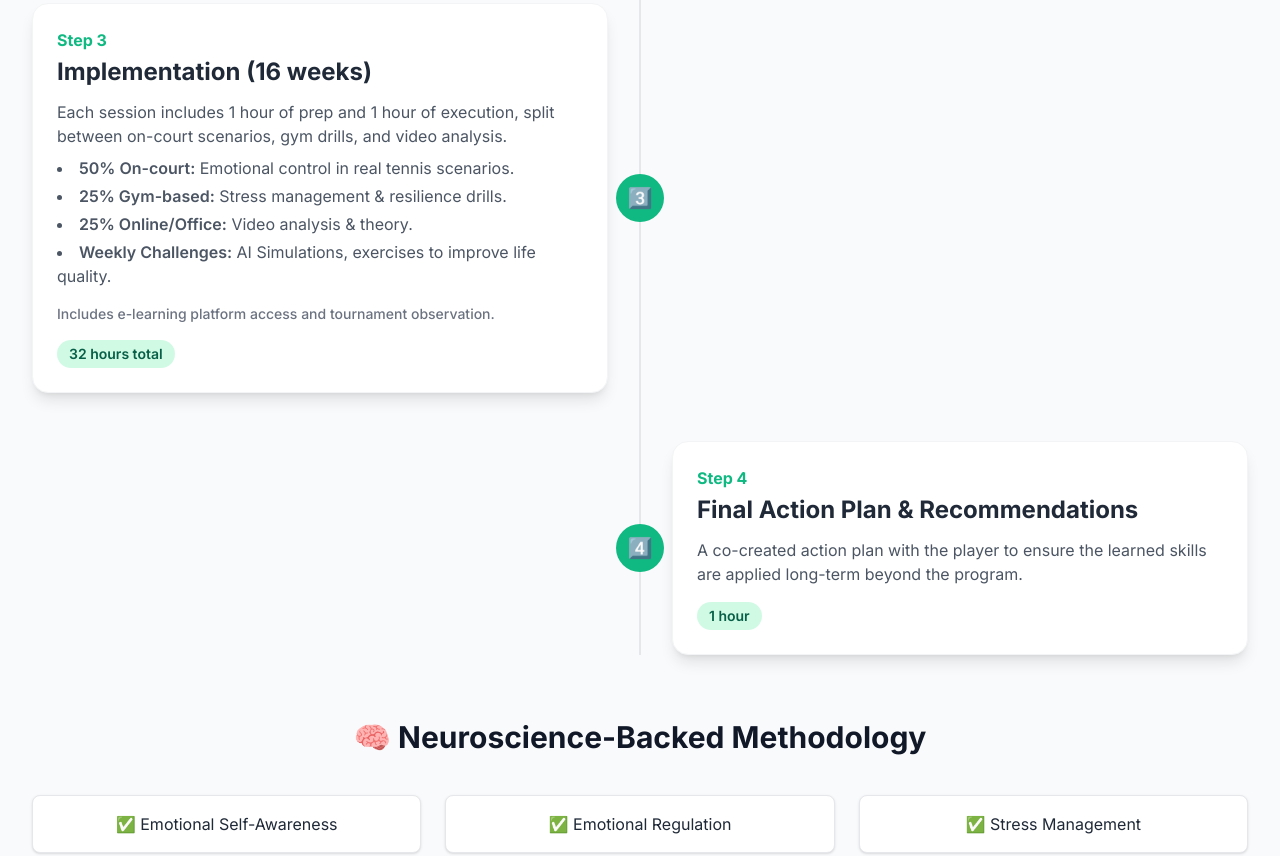
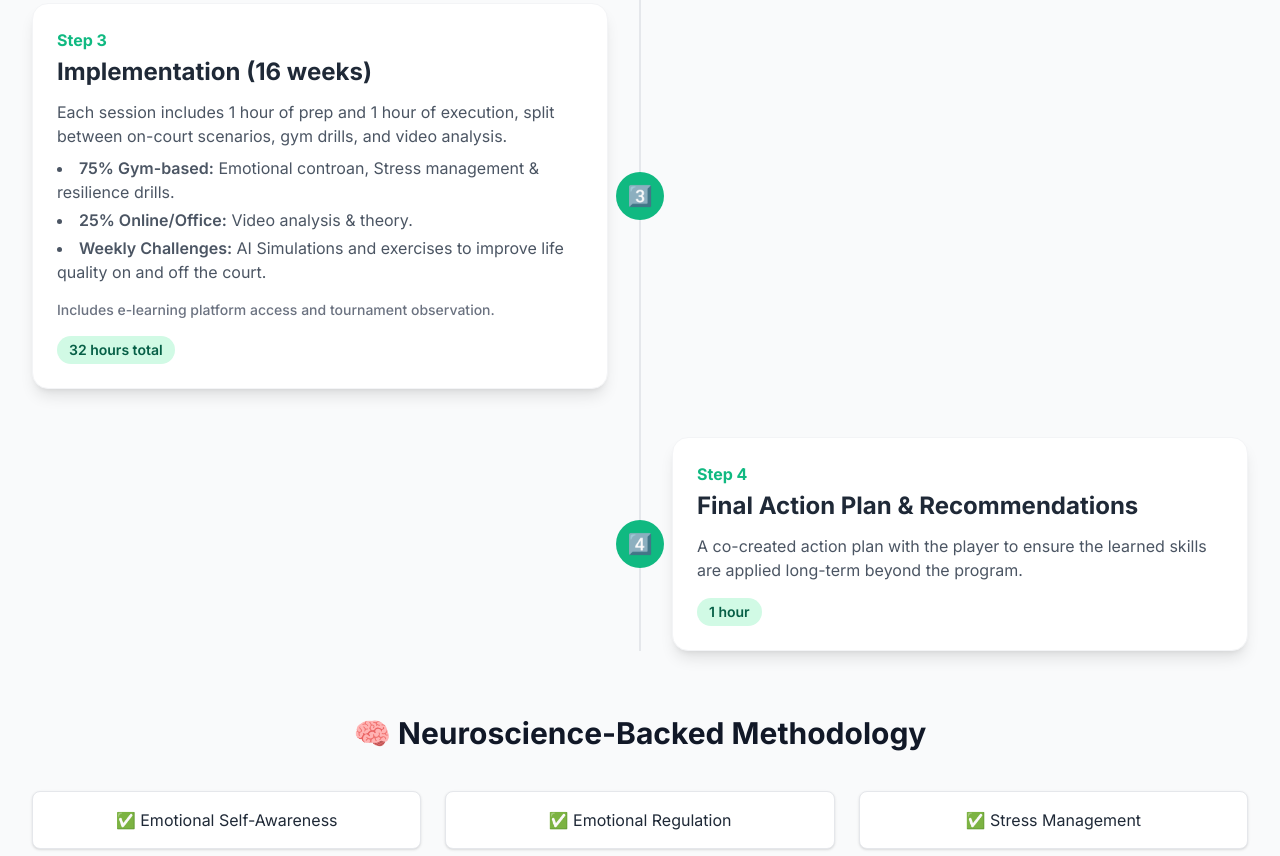
Before and after one commit to Robertmezap/new-england-tennis-proposal, a plain HTML site: page index.html in a window 1280 px wide. Shown: the part 1647-2503 px from the top of the page. Drawn offline with nearby package versions, Linux system fonts and the light colour scheme.

Commit message:
Update index.html

```diff
--- a/index.html
+++ b/index.html
@@ -119,10 +119,9 @@
                                     <h3 class="text-2xl font-bold text-gray-800 mb-3">Implementation (16 weeks)</h3>
                                     <p class="text-gray-600 mb-2">Each session includes 1 hour of prep and 1 hour of execution, split between on-court scenarios, gym drills, and video analysis.</p>
                                     <ul class="list-disc list-inside text-gray-600 space-y-1 mb-4">
-                                        <li><span class="font-semibold">50% On-court:</span> Emotional control in real tennis scenarios.</li>
-                                        <li><span class="font-semibold">25% Gym-based:</span> Stress management & resilience drills.</li>
+                                        <li><span class="font-semibold">75% Gym-based:</span> Emotional controan, Stress management & resilience drills.</li>
                                         <li><span class="font-semibold">25% Online/Office:</span> Video analysis & theory.</li>
-                                        <li><span class="font-semibold">Weekly Challenges:</span> AI Simulations, exercises to improve life quality.</li>
+                                        <li><span class="font-semibold">Weekly Challenges:</span> AI Simulations and exercises to improve life quality on and off the court.</li>
                                     </ul>
                                     <p class="text-sm text-gray-500 font-medium">Includes e-learning platform access and tournament observation.</p>
                                     <span class="mt-4 inline-block bg-emerald-100 text-emerald-800 text-sm font-semibold px-3 py-1 rounded-full">32 hours total</span>
@@ -214,7 +213,6 @@
                             <li class="flex justify-between"><span>- Our Program Cost (paid to us):</span> <span>$2,485</span></li>
                             <li class="flex justify-between text-emerald-600 font-bold border-t pt-3 mt-3"><span>= Gross Profit for Longfellow:</span> <span>$1,560</span></li>
                         </ul>
-                         <p class="text-sm mt-4 text-gray-500">Longfellow uses a maximum of 8 hours of court time per program, receiving $195 per hour per court ($1,560/ 8 hours = $195).</p>
                          <p class="text-sm mt-2 text-gray-500"><strong>Additional:</strong> E-learning platform at $50–$100/month.</p>
                          <p class="text-sm mt-2 text-gray-500"><strong>Hiden Cost</strong> Off Sessions with parents and players.</p>
                     </div>
```
